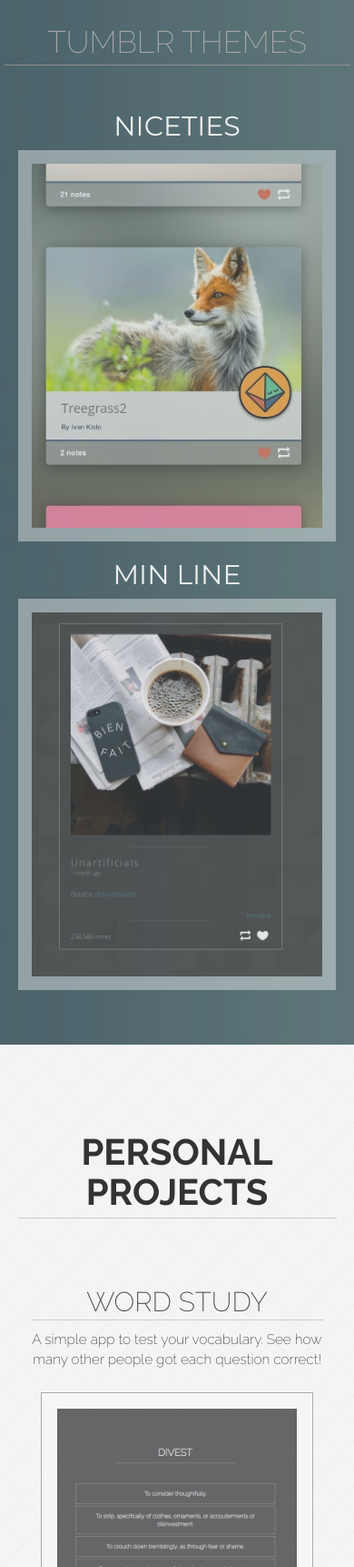
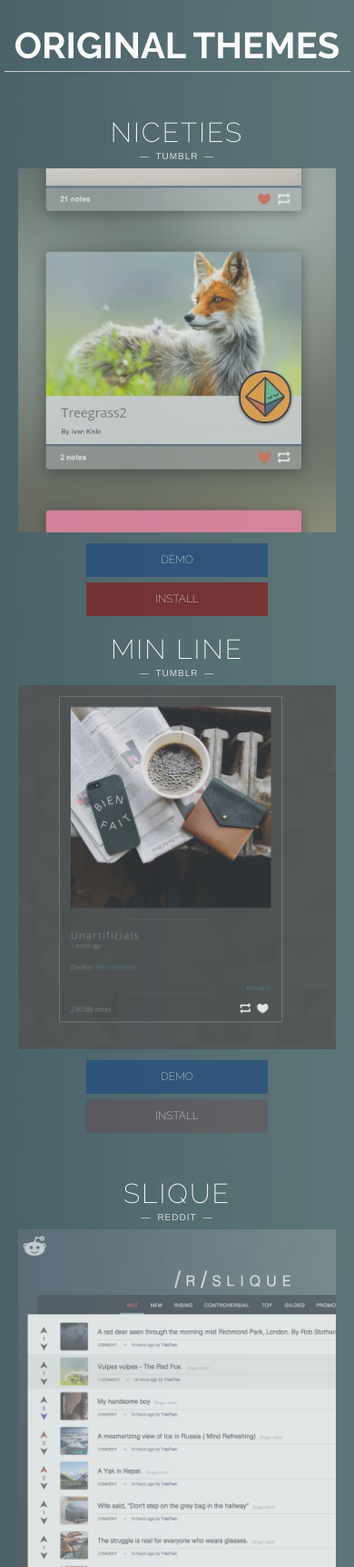
Before and after one commit to leb2/portfolio, a plain HTML site: page index.html in a window 390 px wide. Shown: the part 2820-4542 px from the top of the page at 91% size. Drawn offline with nearby package versions, Linux system fonts and the light colour scheme; a script that the page names is missing.

Commit message:
Add buttons and slique

```diff
--- a/assets/sass/styles.scss
+++ b/assets/sass/styles.scss
@@ -13,6 +13,8 @@
 $opensans-stack: 'Open Sans', $helvetica-stack;
 $on-white: 0px 0px 16px rgba(black, 0.3);
 $divider-color: #CCC;
+$main-blue: #26507c;
+$main-red: #7c2626;
 
 
 /* --- Mixins --- */
@@ -23,6 +25,11 @@
 	-ms-transform: translateY(-50%);
 	transform: translateY(-50%);
 }
+@mixin small-caps {
+	font-family: $raleway-stack;
+	text-transform: uppercase;
+	font-weight: 300;
+}
 
 .flex-center {
 	display: flex;
@@ -30,11 +37,60 @@
 	justify-content: center;
 }
 
+.buffer-top {
+	margin-top: 30px;
+}
+
 
 body, html, .container {
 	margin: 0px;
 	height: 100% !important;
 	width: 100% !important;
+}
+
+button {
+	@include small-caps;
+	width: 100%;
+	padding: 10px 16px;
+	font-size: 12px;
+	text-align: center;
+	transition: background 0.25s, color 0.15s;
+	max-width: 200px;
+	margin: 15px 5px;
+	border: none;
+	color: #DDD;
+	background-color: transparentize($main-blue, 0.2);
+
+
+	&:not(.disabled):hover {
+		color: white;
+		background-color: $main-blue;
+	}
+
+	&.disabled {
+		background-color: transparentize($main-blue, 0.8);
+	}
+
+	&.red {
+		background-color: transparentize($main-red, 0.2);
+
+		&:not(.disabled):hover {
+			background-color: $main-red;
+		}
+		&.disabled {
+			background-color: transparentize($main-red, 0.8);
+		}
+	}
+}
+
+a.button {
+	@extend button;
+	display: block;
+	margin: 6px auto 0;
+
+	&:hover {
+		text-decoration: none;
+	}
 }
 
 .max-width-container {
@@ -59,27 +115,47 @@
 	z-index: 0;
 
 	.dark-bg {
-		color: #EEE;
+		color: #FAFAFA;
 	}
 
 	h1 {
+		@include small-caps;
 		text-align: center;
-		font-family: $raleway-stack;
 		font-size: 34px;
-		text-transform: uppercase;
-		font-weight: 300;
 		padding: 6px;
 		margin: 30px 0;
 		border-bottom: 1px solid $divider-color;
+
+		&.heavy {
+			font-size: 40px;
+			font-weight: bold;
+		}
 	}
 
 	h2 {
-		margin-bottom: 10px;
-		margin-top: 20px;
-		font-family: $montserrat-stack;
-		text-transform: uppercase;
+		@include small-caps;
 		font-size: 30px;
 		color: #444;
+		border-bottom: 1px solid $divider-color;
+		padding-bottom: 3px;
+
+		.info {
+			margin-top: 4px;
+			color: #DDD;
+			font-size: 10px;
+			text-transform: capitalize;
+			text-transform: uppercase;
+			font-family: $helvetica-stack;
+
+			&::before {
+				content: '— ';
+				margin-right: 3px;
+			}
+			&::after {
+				content: ' —';
+				margin-left: 3px;
+			}
+		}
 	}
 
 
@@ -259,7 +335,6 @@
 }
 
 
-
 .themes-slide {
 	@extend .slide;
 	@extend .image-slide;
@@ -267,14 +342,31 @@
 	background-size: cover !important;
 	background: url('../images/blueGradient.jpg') no-repeat center center fixed;
 
+	h1 {
+		// To put on top of filter layer
+		position: relative;
+	}
+
+	h2 {
+		letter-spacing: 2px;
+		margin-top: 20px;
+		margin-bottom: 5px;
+		border: none;
+
+		.info {
+			letter-spacing: 1px;
+		}
+	}
+
 
 	.theme-frame {
-		padding: 15px;
+		// padding: 15px;
 		// margin: 20px;
 		background: rgba(white, 0.4);
 		width: 100%;
 		max-width: 350px;
 		display: inline-block;
+		margin-bottom: 6px;
 
 		.theme-container {
 			text-align: center;
@@ -300,17 +392,11 @@
 	@extend .slide;
 	background: url('../images/agsquare.png');
 
-	h1 {
-		font-weight: bold;
-		font-size: 40px;
-	}
-
 	.row {
 		margin: 50px 0;
 
 
 		@media (min-width: 769px) {
-
 			// Flex Center
 			display: flex;
 			align-items: center;
@@ -323,13 +409,6 @@
 
 			@media (max-width: 768px) {
 				margin-top: 40px;
-			}
-
-			h2 {
-				font-family: $raleway-stack;
-				font-weight: 300;
-				border-bottom: 1px solid $divider-color;
-				padding-bottom: 3px;
 			}
 
 			p {
--- a/index.html
+++ b/index.html
@@ -8,9 +8,6 @@
 		<meta name="viewport" content="width=device-width, initial-scale=1">
 
 		<title>Brendan Le</title>
-
-		<!-- Page Styles -->
-		<link rel='stylesheet' type='text/css' href='assets/stylesheets/styles.css'/>
 
 		<!-- Montserrat -->
 		<link href='http://fonts.googleapis.com/css?family=Montserrat:400,700' rel='stylesheet' type='text/css'>
@@ -27,6 +24,9 @@
 
 		<!-- Skrollr -->
 		<script src='https://cdnjs.cloudflare.com/ajax/libs/skrollr/0.6.29/skrollr.min.js'></script>
+
+		<!-- Page Styles -->
+		<link rel='stylesheet' type='text/css' href='assets/stylesheets/styles.css'/>
 
 	</head>
 
@@ -151,20 +151,17 @@
 			</div> <!-- /row -->
 
 
-			<!-- Image Background -->
-			<!-- <div class='row themes-slide image-slide' data-bottom-top="background-position: 50% 400px;"
-			data-center="background-position: 50% 0px;"  data-top-bottom="background-position: 50% -400px"> -->
+			<!-- Themes -->
 			<div class='row themes-slide'>
 				<div class='background-filter' data-bottom-top='opacity: 0.4' data-center="opacity: 0" data-top-bottom="opacity: 0.4"></div>
 
 				<div class='max-width-container'>
 					<div class='row'>
-						<!-- Tumblr Themes -->
-						<h1 class='dark-bg'>Tumblr Themes</h1>
+						<h1 class='dark-bg heavy'>Original Themes</h1>
 					</div>
 					<div class='row'>
 						<div class='col-md-6'>
-							<h2 class='dark-bg'>Niceties</h2>
+							<h2 class='dark-bg'>Niceties <div class='info'>Tumblr</div></h2>
 							<div class='theme-frame'>
 								<div class='theme-container'>
 									<a href='http://treegrass2.tumblr.com/'>
@@ -172,9 +169,15 @@
 									</a>
 								</div>
 							</div>
+							<a class='button' href='http://treegrass2.tumblr.com'>
+								Demo
+							</a>
+							<a class='red button' href='https://www.tumblr.com/theme/39492'>
+								Install
+							</a>
 						</div>
 						<div class='col-md-6'>
-							<h2 class='dark-bg'>Min Line</h2>
+							<h2 class='dark-bg'>Min Line <div class='info'>Tumblr</div></h2>
 							<div class='theme-frame'>
 								<div class='theme-container'>
 									<a href='http://minlinetheme.tumblr.com/'>
@@ -182,6 +185,30 @@
 									</a>
 								</div>
 							</div>
+							<a class='button' href='http://minlinetheme.tumblr.com/'>
+								Demo
+							</a>
+							<a class='red button disabled'>
+								Install
+							</a>
+						</div>
+					</div>
+					<div class='row buffer-top'>
+						<div class='col-md-6 col-md-offset-3'>
+							<h2 class='dark-bg'>Slique <div class='info'>Reddit</div></h2>
+							<div class='theme-frame'>
+								<div class='theme-container'>
+									<a href='https://reddit.com/r/slique/'>
+										<img src='assets/images/slique.png'></img>
+									</a>
+								</div>
+							</div>
+							<a class='button' href='https://reddit.com/r/slique/'>
+								Demo
+							</a>
+							<a class='red button' href='https://github.com/leb2/slique'>
+								Install
+							</a>
 						</div>
 					</div>
 				</div>
@@ -192,7 +219,7 @@
 			<!-- White Background -->
 			<div class='row projects-slide'>
 				<div class='max-width-container-small'>
-					<h1>Personal Projects</h1>
+					<h1 class='heavy'>Personal Projects</h1>
 					<div class='row'>
 						<div class='col-md-6 col-sm-6 text-center project-desc'>
 							<h2>Word Study</h2>
@@ -280,7 +307,12 @@
 			<div class='row footer-slide'>
 				<div class='max-width-container'>
 
-					Hero Image Source: <a href='https://www.flickr.com/photos/coralicrfo'>Desobte</a>
+					<div>
+						Hero Image Source: <a href='https://www.flickr.com/photos/coralicrfo'>Desobte</a>
+					</div>
+					<div>
+						<a href='https://github.com/leb2/'>Github</a>
+					</div>
 
 				</div>
 			</div>
```
Also changed, not shown: assets/images/slique.png (added), assets/stylesheets/styles.css.
